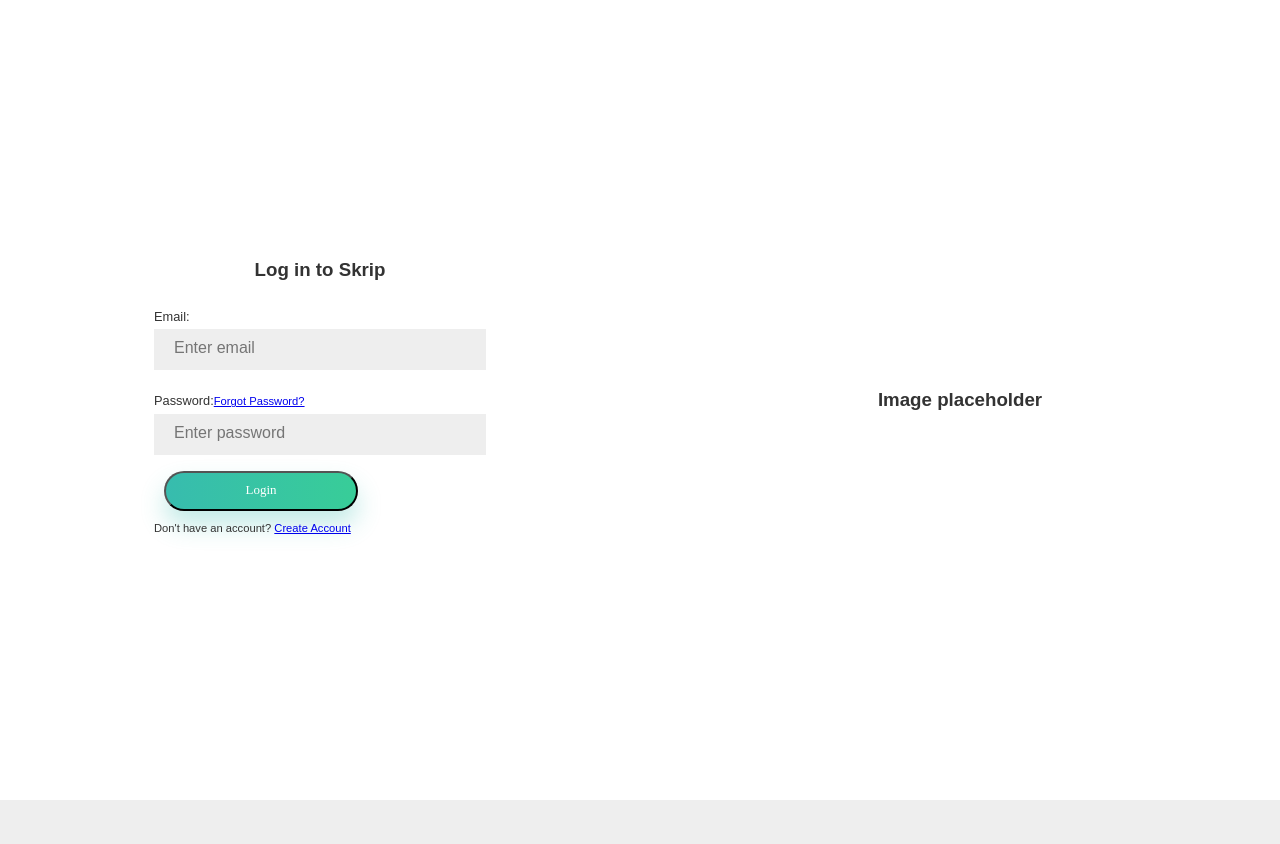
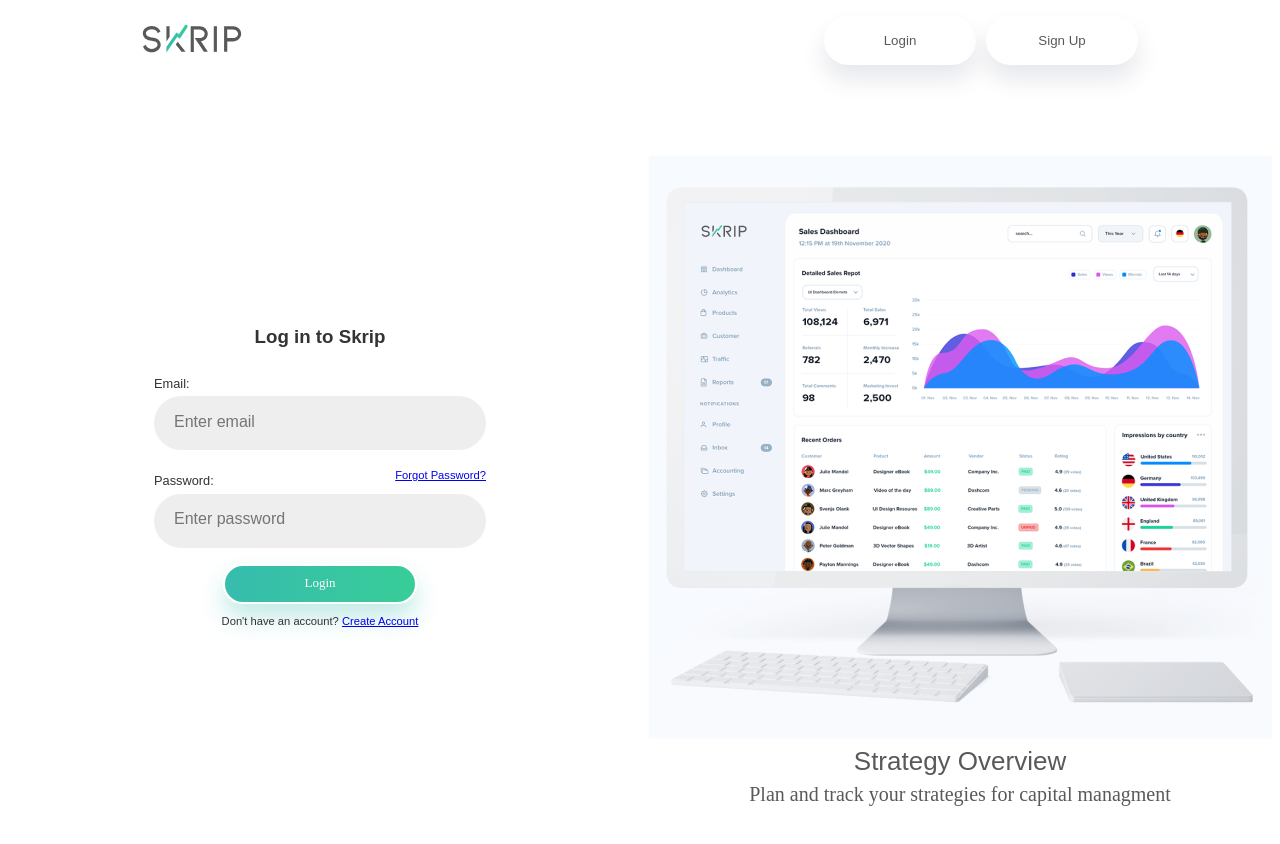
Before and after one commit to pdmduc/2021_3A_Team5, a React (Create React App) app in the folder client/: page /login in a window 1280 px wide. Shown: the top 844 px of the page. Before the commit the page ends 800 px from the top, so only its background shows below. Built offline with nearby package versions, Linux system fonts and the light colour scheme.

Commit message:
Authorization frontend
- Initial Navbar with logo
- Overview image
- Position the button, input, image and navbar.

```diff
--- a/client/src/App.js
+++ b/client/src/App.js
@@ -1,4 +1,7 @@
 import { BrowserRouter as Router, Switch, Route } from 'react-router-dom';
+
+//Navbar
+import Navbar from './components/navbar/Navbar';
 
 // Routing
 import PrivateRoute from './components/routing/PrivateRoute';
@@ -14,6 +17,7 @@
   return (
     <Router>
       <div className="app">
+        <Navbar />
         <Switch>
           <PrivateRoute exact path="/" component={PrivateScreen} />
           <Route exact path="/login" component={LoginScreen} />
--- /dev/null
+++ b/client/src/components/navbar/MenuItems.js
@@ -0,0 +1,12 @@
+export const MenuItems = [
+  {
+    title: 'Login',
+    url: '/login',
+    cName: 'nav-links',
+  },
+  {
+    title: 'Sign Up',
+    url: '/register',
+    cName: 'nav-links',
+  },
+];
--- /dev/null
+++ b/client/src/components/navbar/Navbar.css
@@ -0,0 +1,44 @@
+.NavbarItems {
+  background-color: #fff;
+  height: 80px;
+  display: flex;
+  justify-content: center;
+  align-items: center;
+  font-size: 1.2rem;
+}
+
+.nav-menu {
+  display: grid;
+  grid-template-columns: repeat(2, auto);
+  grid-gap: 10px;
+  list-style: none;
+  text-align: center;
+  width: 70vw;
+  justify-content: end;
+}
+
+.nav-links {
+  color: rgba(88, 89, 91, 1);
+  text-decoration: none;
+  padding: 0.5rem 1rem;
+  width: 152px;
+  height: 49px;
+  left: 1656px;
+  top: 28px;
+  border-radius: 60px;
+  border-color: white;
+  border-style: solid;
+  background: white;
+  box-shadow: 0px 14px 25px rgba(14, 23, 69, 0.1);
+}
+
+.nav-links:hover {
+  background-color: rgb(223, 223, 223);
+  border-radius: 50px;
+  transform: all 0.2s ease-out;
+}
+
+.nav-logo {
+  background-color: white;
+  border: none;
+}
--- /dev/null
+++ b/client/src/components/navbar/Navbar.js
@@ -0,0 +1,32 @@
+import React, { Component } from 'react';
+import { MenuItems } from './MenuItems';
+import './Navbar.css';
+import { ReactComponent as Logo } from '../../assets/logo.svg';
+
+class Navbar extends Component {
+  state = { clicked: false };
+
+  render() {
+    return (
+      <nav className="NavbarItems">
+        <button className="nav-logo" href={'/login'}>
+          <Logo />
+        </button>
+        <div className="menu-icon"></div>
+        <ul className="nav-menu">
+          {MenuItems.map((item, index) => {
+            return (
+              <li key={index}>
+                <button className={item.cName} href={item.url}>
+                  {item.title}
+                </button>
+              </li>
+            );
+          })}
+        </ul>
+      </nav>
+    );
+  }
+}
+
+export default Navbar;
--- a/client/src/components/screens/ForgotPasswordScreen.js
+++ b/client/src/components/screens/ForgotPasswordScreen.js
@@ -58,7 +58,7 @@
           />
         </div>
 
-        <button type="submit" className="btn btn-primary">
+        <button type="submit" className="submit-btn">
           Send Email
         </button>
       </form>
--- a/client/src/components/screens/LoginScreen.css
+++ b/client/src/components/screens/LoginScreen.css
@@ -13,9 +13,10 @@
 
 .overview__right {
   width: 50%;
-  display: flex;
-  justify-content: center;
-  align-items: center;
+
+  text-align: center;
+  margin: auto;
+  background: white;
 }
 
 .login-screen__form {
@@ -31,38 +32,35 @@
 
 .login-screen__forgotpassword {
   font-size: 0.7rem;
+  float: right;
 }
 
 .login-screen__subtext {
   font-size: 0.7rem;
   display: block;
+  margin: 0 auto;
+  text-align: center;
   margin: 0.5rem 0;
 }
 
-.login-btn {
+.submit-btn {
   /* Frame 10 */
 
   /* Auto Layout */
   display: flex;
-  flex-direction: row;
+  margin: 0 auto;
+  text-align: center;
   justify-content: center;
   align-items: center;
   padding: 18px 95px;
-
-  position: absolute;
-  width: 228px;
-  height: 57px;
-  left: 396px;
-  top: 584px;
 
   /* Accent / Green */
   background: linear-gradient(90deg, #37bcae 0%, #38cd98 100%);
   box-shadow: 0px 14px 25px rgba(55, 188, 174, 0.3);
   border-radius: 60px;
+  border-color: white;
+  border-style: solid;
 
-  /* Log in */
-
-  position: static;
   width: 38px;
   height: 21px;
   left: 95px;
@@ -74,15 +72,41 @@
   font-weight: 500;
   font-size: 13px;
   line-height: 160%;
-  /* identical to box height, or 21px */
-  text-align: center;
-
   /* 3 */
   color: #ffffff;
+}
 
-  /* Inside Auto Layout */
-  flex: none;
-  order: 0;
-  flex-grow: 0;
-  margin: 0px 10px;
+.input-field {
+  background-color: white;
+  border-radius: 100px;
+  padding: 20px;
+  height: 54px;
+  width: 360px;
+  height: 54px;
 }
+
+.overview__right img {
+  display: block;
+  margin: 0 auto;
+}
+
+.overview__title {
+  display: block;
+  color: rgba(88, 89, 91, 1);
+  font-weight: 300;
+  font-size: 26px;
+  font: Poppins;
+}
+
+.overview__right p {
+  color: rgba(88, 89, 91, 1);
+
+  //styleName: Poppins regular 13;
+  font-family: Poppins;
+  font-size: 20px;
+  font-style: normal;
+  font-weight: 400;
+  line-height: 21px;
+  letter-spacing: 0em;
+  text-align: center;
+}
--- a/client/src/components/screens/LoginScreen.js
+++ b/client/src/components/screens/LoginScreen.js
@@ -2,6 +2,7 @@
 import axios from 'axios';
 import { Link } from 'react-router-dom';
 import './LoginScreen.css';
+import overview1 from '../../assets/overview1.png';
 
 const LoginScreen = ({ history }) => {
   const [email, setEmail] = useState('');
@@ -50,6 +51,7 @@
           <div className="form-group">
             <label htmlFor="email">Email:</label>
             <input
+              className="input-field"
               type="email"
               required
               id="email"
@@ -72,6 +74,7 @@
               </Link>
             </label>
             <input
+              className="input-field"
               type="password"
               required
               id="password"
@@ -82,7 +85,7 @@
             />
           </div>
 
-          <button type="submit" className="login-btn" tabIndex={4}>
+          <button type="submit" className="submit-btn" tabIndex={4}>
             Login
           </button>
 
@@ -93,7 +96,9 @@
       </div>
 
       <div className="overview__right">
-        <h3 className="overview__title">Image placeholder</h3>
+        <img src={overview1} />
+        <h3 className="overview__title">Strategy Overview</h3>
+        <p>Plan and track your strategies for capital managment</p>
       </div>
     </div>
   );
--- a/client/src/components/screens/RegisterScreen.css
+++ b/client/src/components/screens/RegisterScreen.css
@@ -1,5 +1,11 @@
+.register-screen-splitScreen {
+  display: flex;
+  flex-direction: row;
+  background: #fff;
+}
+
 .register-screen {
-    width: 100%;
+  width: 50%;
   height: 100vh;
   display: flex;
   justify-content: center;
@@ -9,7 +15,6 @@
 .register-screen__form {
   width: 380px;
   padding: 1.5rem;
-    box-shadow: 0 1rem 2rem rgba(0, 0, 0, 0.2);
   background: #fff;
 }
 
@@ -21,5 +26,7 @@
 .register-screen__subtext {
   font-size: 0.7rem;
   display: block;
+  margin: 0 auto;
+  text-align: center;
   margin: 0.5rem 0;
 }
--- a/client/src/components/screens/RegisterScreen.js
+++ b/client/src/components/screens/RegisterScreen.js
@@ -2,6 +2,7 @@
 import axios from 'axios';
 import { Link } from 'react-router-dom';
 import './RegisterScreen.css';
+import overview1 from '../../assets/overview1.png';
 
 const RegisterScreen = ({ history }) => {
   const [username, setUsername] = useState('');
@@ -53,13 +54,17 @@
   };
 
   return (
+    <div className="register-screen-splitScreen">
       <div className="register-screen">
         <form onSubmit={registerHandler} className="register-screen__form">
-        <h3 className="register-screen__title">Register</h3>
+          <h3 className="register-screen__title">
+            Get started absolutely free
+          </h3>
           {error && <span className="error-message">{error}</span>}
           <div className="form-group">
             <label htmlFor="name">Username:</label>
             <input
+              className="input-field"
               type="text"
               required
               id="name"
@@ -72,6 +77,7 @@
           <div className="form-group">
             <label htmlFor="email">Email:</label>
             <input
+              className="input-field"
               type="email"
               required
               id="email"
@@ -84,6 +90,7 @@
           <div className="form-group">
             <label htmlFor="password">Password:</label>
             <input
+              className="input-field"
               type="password"
               required
               id="password"
@@ -97,6 +104,7 @@
           <div className="form-group">
             <label htmlFor="confirmpassword">Confirm Password:</label>
             <input
+              className="input-field"
               type="password"
               required
               id="confirmpassword"
@@ -107,7 +115,7 @@
             />
           </div>
 
-        <button type="submit" className="btn btn-primary">
+          <button type="submit" className="submit-btn">
             Register
           </button>
 
@@ -116,6 +124,12 @@
           </span>
         </form>
       </div>
+      <div className="overview__right">
+        <img src={overview1} />
+        <h3 className="overview__title">Strategy Overview</h3>
+        <p>Plan and track your strategies for capital managment</p>
+      </div>
+    </div>
   );
 };
 
```
Also changed, not shown: client/src/assets/logo.svg (added), client/src/assets/overview1.png (added). Lines whose indentation alone changed are shown as unchanged.
